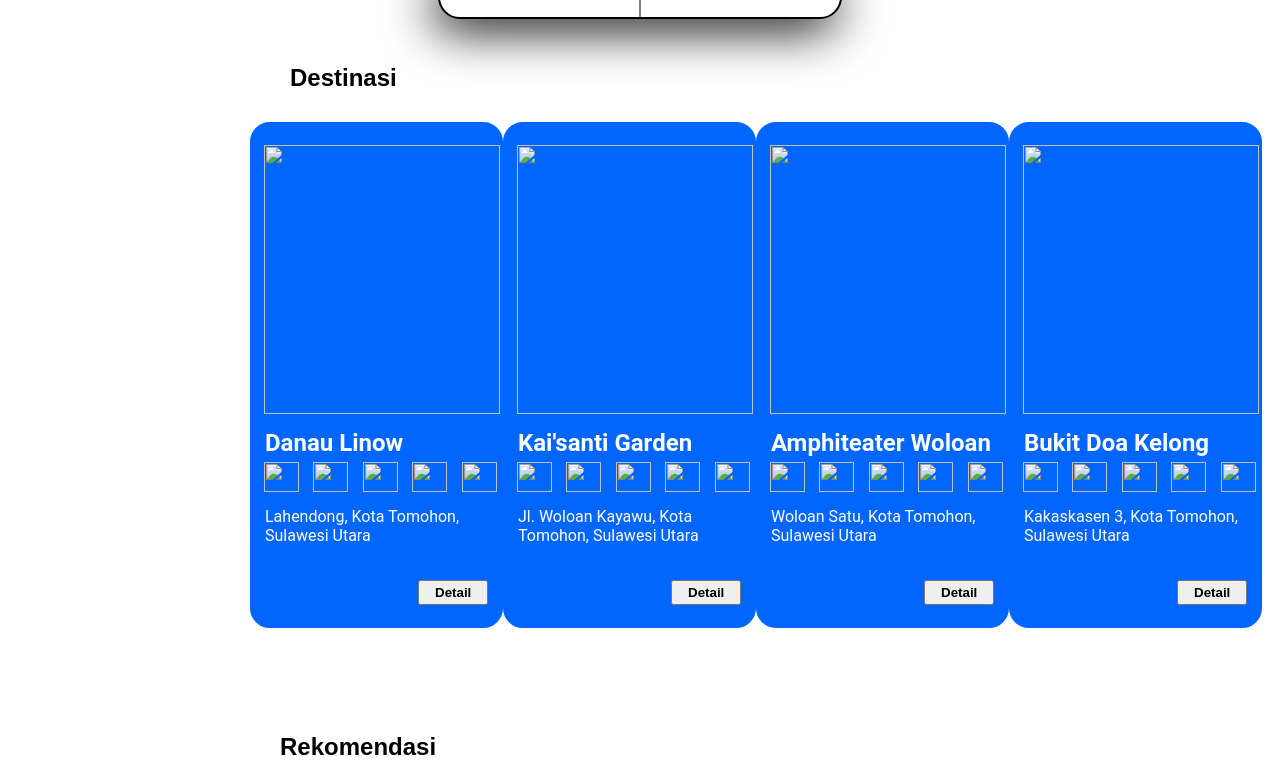
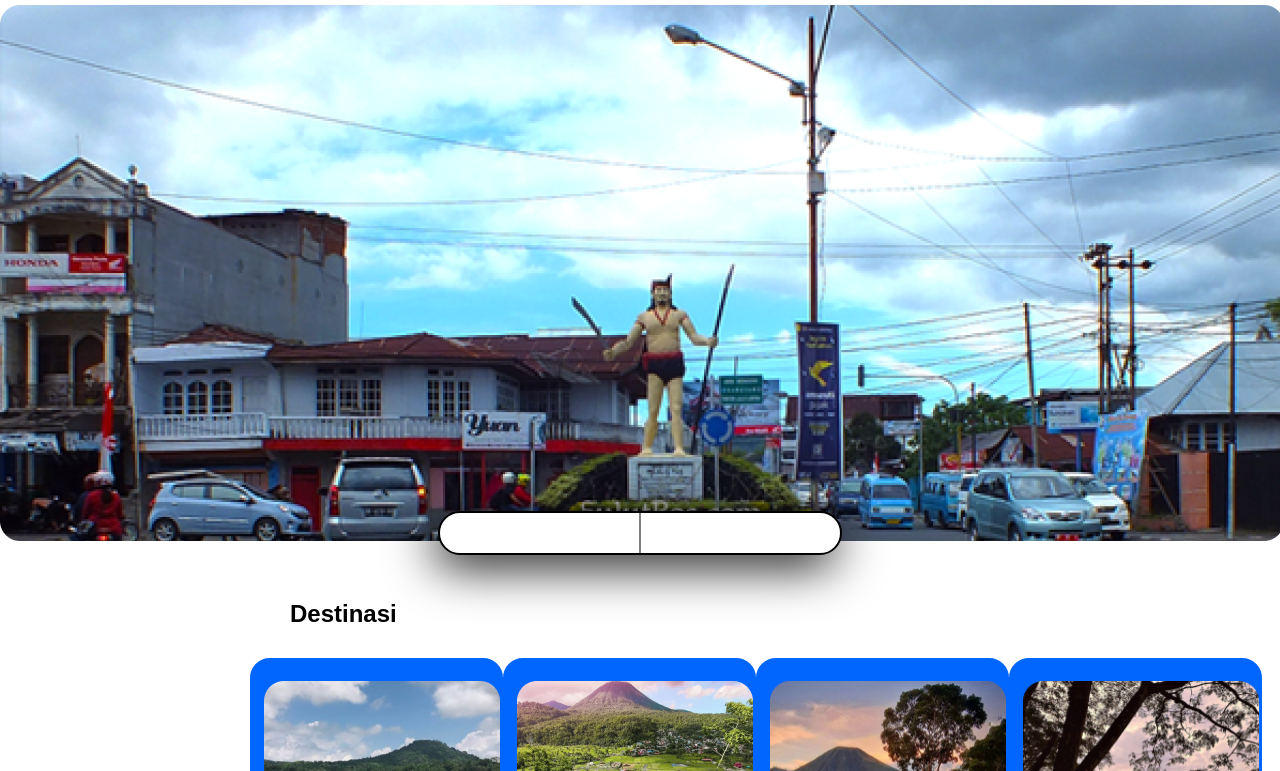
Before and after one commit to Geraldo-Morris/tugas-1-kelas-a-senin-geraldo-rau, a plain HTML site: page index.html in a window 1280 px wide. Shown: the part 105-876 px from the top of the page. Drawn offline with Linux system fonts and the light colour scheme; the site is published under a folder, as on GitHub Pages, so addresses that start at the root find nothing.

Commit message:
first commit

```diff
--- a/index.html
+++ b/index.html
@@ -26,7 +26,7 @@
     <main>
       <!-- This is Homepage menu -->
       <div class="image-container-1">
-        <img src="/gambar/image 6.png" alt="" />
+        <img src="./gambar/homepage.png" alt="" />
       </div>
       <!-- This is Rectangle menu -->
       <div class="box">
@@ -42,30 +42,30 @@
           <div class="jarak_konten">
             <img
               style="padding-top: 20px"
-              src="/gambar/danaulinow 2.png"
+              src="./gambar/danaulinow.png"
               alt=""
             />
             <h2 style="padding-left: 12px; color: #ffffff">Danau Linow</h2>
             <div class="bintang">
               <img
                 style="width: 35px; height: 30px"
-                src="/gambar/bintang.png"
+                src="./gambar/bintang.png"
                 alt=""
               /><img
                 style="width: 35px; height: 30px"
-                src="/gambar/bintang.png"
+                src="./gambar/bintang.png"
                 alt=""
               /><img
                 style="width: 35px; height: 30px"
-                src="/gambar/bintang.png"
+                src="./gambar/bintang.png"
                 alt=""
               /><img
                 style="width: 35px; height: 30px"
-                src="/gambar/bintang.png"
+                src="./gambar/bintang.png"
                 alt=""
               /><img
                 style="width: 35px; height: 30px"
-                src="/gambar/bintang.png"
+                src="./gambar/bintang.png"
                 alt=""
               />
             </div>
@@ -78,28 +78,28 @@
         <!-- This is card 2 -->
         <div class="destinasi_card">
           <div class="jarak_konten">
-            <img style="padding-top: 20px" src="/gambar/kaisanti.png" alt="" />
+            <img style="padding-top: 20px" src="./gambar/kaisanti.png" alt="" />
             <h2 style="padding-left: 12px; color: #ffffff">Kai'santi Garden</h2>
             <div class="bintang">
               <img
                 style="width: 35px; height: 30px"
-                src="/gambar/bintang.png"
+                src="./gambar/bintang.png"
                 alt=""
               /><img
                 style="width: 35px; height: 30px"
-                src="/gambar/bintang.png"
+                src="./gambar/bintang.png"
                 alt=""
               /><img
                 style="width: 35px; height: 30px"
-                src="/gambar/bintang.png"
+                src="./gambar/bintang.png"
                 alt=""
               /><img
                 style="width: 35px; height: 30px"
-                src="/gambar/bintang.png"
+                src="./gambar/bintang.png"
                 alt=""
               /><img
                 style="width: 35px; height: 30px"
-                src="/gambar/bintang.png"
+                src="./gambar/bintang.png"
                 alt=""
               />
             </div>
@@ -114,7 +114,7 @@
           <div class="jarak_konten">
             <img
               style="padding-top: 20px"
-              src="/gambar/amphiwoloan.png"
+              src="./gambar/amphiwoloan.png"
               alt=""
             />
             <h2 style="padding-left: 12px; color: #ffffff">
@@ -123,23 +123,23 @@
             <div class="bintang">
               <img
                 style="width: 35px; height: 30px"
-                src="/gambar/bintang.png"
+                src="./gambar/bintang.png"
                 alt=""
               /><img
                 style="width: 35px; height: 30px"
-                src="/gambar/bintang.png"
+                src="./gambar/bintang.png"
                 alt=""
               /><img
                 style="width: 35px; height: 30px"
-                src="/gambar/bintang.png"
+                src="./gambar/bintang.png"
                 alt=""
               /><img
                 style="width: 35px; height: 30px"
-                src="/gambar/bintang.png"
+                src="./gambar/bintang.png"
                 alt=""
               /><img
                 style="width: 35px; height: 30px"
-                src="/gambar/bintang.png"
+                src="./gambar/bintang.png"
                 alt=""
               />
             </div>
@@ -152,28 +152,28 @@
         <!-- This is card 4 -->
         <div class="destinasi_card">
           <div class="jarak_konten">
-            <img style="padding-top: 20px" src="/gambar/bukit doa.png" alt="" />
+            <img style="padding-top: 20px" src="./gambar/bukitdoa.png" alt="" />
             <h2 style="padding-left: 12px; color: #ffffff">Bukit Doa Kelong</h2>
             <div class="bintang">
               <img
                 style="width: 35px; height: 30px"
-                src="/gambar/bintang.png"
+                src="./gambar/bintang.png"
                 alt=""
               /><img
                 style="width: 35px; height: 30px"
-                src="/gambar/bintang.png"
+                src="./gambar/bintang.png"
                 alt=""
               /><img
                 style="width: 35px; height: 30px"
-                src="/gambar/bintang.png"
+                src="./gambar/bintang.png"
                 alt=""
               /><img
                 style="width: 35px; height: 30px"
-                src="/gambar/bintang.png"
+                src="./gambar/bintang.png"
                 alt=""
               /><img
                 style="width: 35px; height: 30px"
-                src="/gambar/bintang.png"
+                src="./gambar/bintang.png"
                 alt=""
               />
             </div>
@@ -188,7 +188,7 @@
       <div class="rekomendasi"></div>
       <h2 class="rekomendasi_explanation">Rekomendasi</h2>
       <div class="gambar_1">
-        <img src="/gambar/danaulinowrekom.png" alt="" />
+        <img src="./gambar/danaulinowrekom.png" alt="" />
         <div class="penjelasan_gambar">
           <h2>Danau Linow</h2>
           <p>Destinasi</p>
@@ -255,7 +255,7 @@
           </div>
         </div>
         <div class="resto_gambar_4">
-          <img src="./gambar/houseofkitty 1.png" alt="" />
+          <img src="./gambar/houseofkitty1.png" alt="" />
           <div class="penjelasan_gambar_3">
             <h3>House of Kitty</h3>
             <p>Kakaskasen 2, Kota Tomohon, Sulawesi Utara</p>
@@ -289,7 +289,7 @@
           </div>
           <div class="kolom">
             <h3 style="color: #3252df">Social Media</h3>
-            <img src="/gambar/Sosial Media.png" alt="" />
+            <img src="./gambar/Sosial Media.png" alt="" />
             <h4 class="COPYRIGHT" style="color: #b0b0b0">
               COPYRIGHT @ 2019-2022 IBOX. ALL RIGHTS RESERVED, WEPRO.
             </h4>
```
Also changed, not shown: gambar/bukitdoa.png (renamed from gambar/bukit doa.png), gambar/danaulinow.png (renamed from gambar/danaulinow 2.png), gambar/homepage.png (renamed from gambar/image 6.png), gambar/houseofkitty1.png (renamed from gambar/houseofkitty 1.png), gambar/ic_cities 2.png (renamed from gambar/ic_cities (2).png), gambar/ic_cities3.png (renamed from gambar/ic_cities (3).png), 1 other file.
